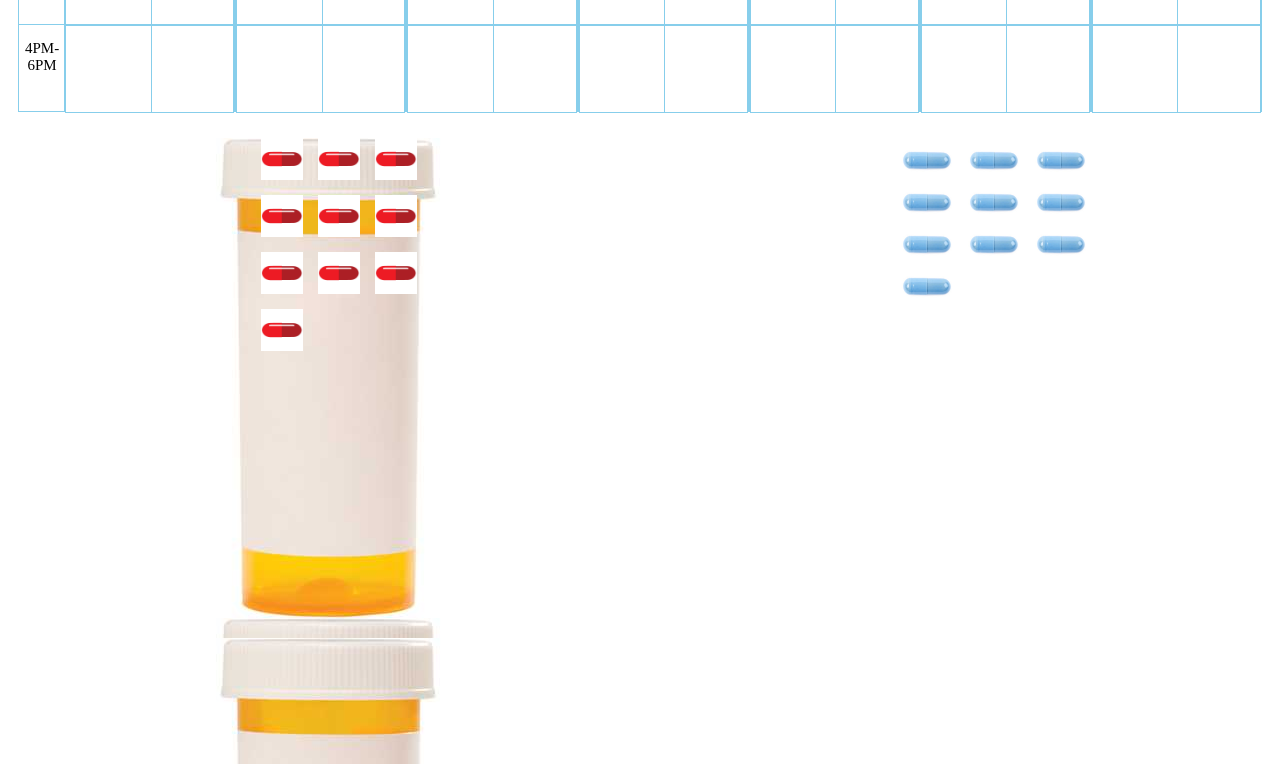
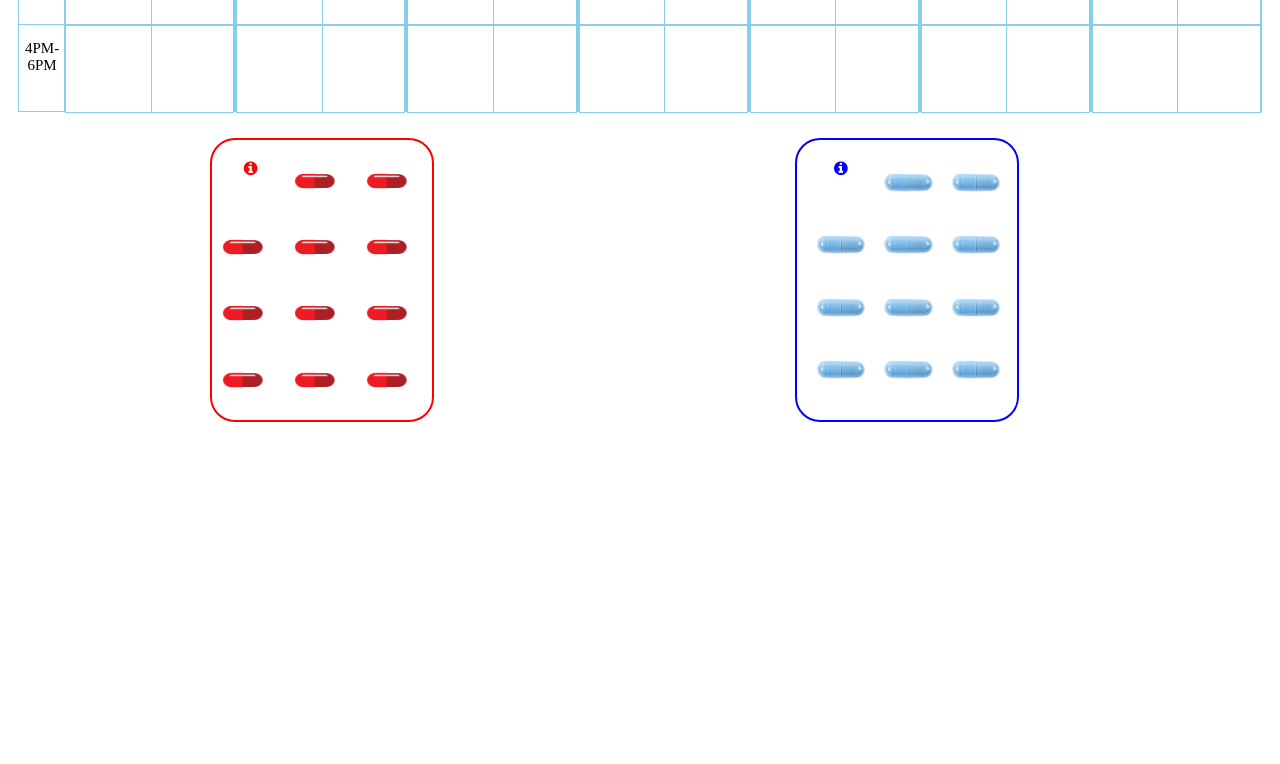
Before and after one commit to josephkim583/Medication_Sorting_Game, a plain HTML site: page medication.html in a window 1280 px wide. Shown: the part 380-1144 px from the top of the page. After the commit the page ends 802 px from the top, so only its background shows below. Drawn offline with Linux system fonts and the light colour scheme.

Commit message:
medicine bottles added

```diff
--- a/medication.css
+++ b/medication.css
@@ -1,3 +1,8 @@
+.everything{
+    display: grid;
+    grid-template-columns: 2fr 2fr;
+    grid-template-areas: "red blue";
+}
 .grid-container {
     display: grid;
     grid-template-columns: 0.5fr 2fr 2fr 2fr 2fr 2fr 2fr 2fr;
@@ -73,15 +78,19 @@
 
 .red_medicine{
     display: grid;
-    grid-template-columns: auto auto auto;
+    grid-template-columns: auto auto auto ;
     grid-template-rows: auto auto auto auto;
-    /* background-image: url("bottle.jpg"); */
     grid-gap: 15px;
     float: left;
-    width: 10%;
+    width: 200px;
+    height: 250px;
     text-align: center;
     color: red;
-    margin-left: 20%;
+    margin-left: 16%;
+    padding: 10px;
+    padding-top: 20px;
+    border-radius: 25px;
+    border: 2px solid red;
 }
 
 
@@ -105,10 +114,15 @@
     display: grid;
     grid-template-columns: auto auto auto;
     grid-template-rows: auto auto auto auto;
-    width: 10%;
+    width: 200px;
+    height: 250px;
     text-align: center;
     color: blue;
     margin-right: 20%;
+    padding: 10px;
+    padding-top: 20px;
+    border-radius: 25px;
+    border: 2px solid blue;
 }
 
 .blue_medicine > div{
@@ -131,9 +145,3 @@
     margin-left: 50%;
     font-size: 30px;
   }
-
-.bottle{
-    width: 500px;
-    height: 500px;
-    background-image: url("bottle.jpg");
-}
--- a/medication.html
+++ b/medication.html
@@ -2,6 +2,7 @@
 <html>
     <head>
         <link rel="stylesheet" type="text/css" href="medication.css">
+        <link rel="stylesheet" href="https://cdnjs.cloudflare.com/ajax/libs/font-awesome/4.7.0/css/font-awesome.min.css">
     </head>
 
     <body>
@@ -297,6 +298,7 @@
 
         <div  class="red_medicine" id = "red_bottle" onClick= "red_medicine_click()">
             <!-- <img src = "bottle.jpg"> -->
+            <i class="fa fa-info-circle" onClick = "red_instruction()"></i>
             <img id = "red1" src = "redpill.jpg" height = "42">
             <img id = "red2" src = "redpill.jpg" height = "42">
             <img id = "red3" src = "redpill.jpg" height = "42">
@@ -307,8 +309,11 @@
             <img id = "red8" src = "redpill.jpg" height = "42">
             <img id = "red9" src = "redpill.jpg" height = "42">
             <img id = "red10" src = "redpill.jpg" height = "42">
+            <img id = "red11" src = "redpill.jpg" height = "42">
+
         </div>
         <div class="blue_medicine" id = "blue_bottle" onClick="blue_medicine_click()">
+            <i class="fa fa-info-circle" onClick = "blue_instruction()"></i>
             <img id = "blue1"src = "bluepill.jpg" height = "42">
             <img id = "blue2" src = "bluepill.jpg" height = "42">
             <img id = "blue3" src = "bluepill.jpg" height = "42">
@@ -319,17 +324,14 @@
             <img id = "blue8" src = "bluepill.jpg" height = "42">
             <img id = "blue9" src = "bluepill.jpg" height = "42">
             <img id = "blue10" src = "bluepill.jpg" height = "42">
+            <img id = "blue11" src = "bluepill.jpg" height = "42">
         </div>
 
-        <div class = "bottle">
+        <!-- <div id = "hand">
+            0
+        </div> -->
 
-        </div>
-        <div class = "bottle">
-        </div>
 
-        <div id = "hand">
-            0
-        </div>
 
         <!-- <p>Hand: </p>
         <div class = "container">
--- a/medication.js
+++ b/medication.js
@@ -33,10 +33,17 @@ function calender_click(clicked_id)
         }
     }
 
+function red_instruction(){
+    alert("Red pill instructions!");
+}
+
+function blue_instruction(){
+    alert("Blue pill instructions!");
+}
+
 function blue_medicine_click(){
     var hand_val = my_hand["count"];
     var hand_type = my_hand["type"];
-
 
     if (hand_val == 1 && hand_type == "r"){
         alert("You can't put a red pill inside a blue bottle!");
@@ -85,7 +92,12 @@ function red_medicine_click(){
     else if (hand_val == 1 && hand_type == "r"){
         medicine_count["red"] += 1;
         var id = "red" + String(medicine_count["red"])
-        document.getElementById(id).style.backgroundColor = "red";
+        var img = document.createElement("img");
+        img.src = "redpill.jpg";
+        img.id = id;
+        img.setAttribute("height" , 42);
+
+        document.getElementById("red_bottle").appendChild(img);
         document.getElementById("hand").innerHTML = hand_val - 1;
         my_hand["count"] = 0;
         my_hand["type"] = "none"
@@ -93,7 +105,7 @@ function red_medicine_click(){
     else if (hand_val == 0){
         if (medicine_count["red"] > 0) {
             var id = "red" + String(medicine_count["red"])
-            document.getElementById(id).style.backgroundColor = "white";
+            document.getElementById(id).remove();
             document.getElementById("hand").innerHTML = hand_val + 1;
             medicine_count["red"] -= 1;
             my_hand["count"] = 1
```
